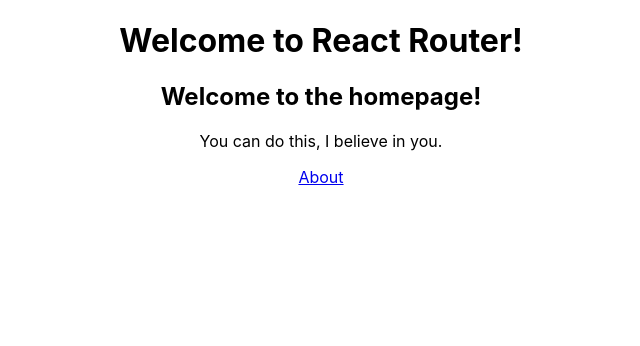
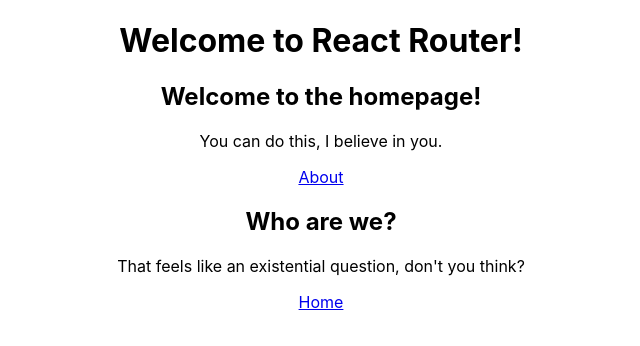
Before and after one commit to ken-lyk/ken-lyk.github.io, a React (Create React App) app: page / in a window 1280 px wide. Shown: the top 346 px of the page, without its empty margins (319-959 px from the left). Built offline with nearby package versions, Linux system fonts and the light colour scheme.

Commit message:
remove react router dom

```diff
--- a/src/App.js
+++ b/src/App.js
@@ -1,5 +1,4 @@
 import './App.css';
-import { Routes, Route } from "react-router-dom";
 import Home from './Home';
 import About from './About';
 
@@ -7,10 +6,8 @@
   return (
     <div className="App">
           <h1>Welcome to React Router!</h1>
-      <Routes>
-        <Route path="/about" element={<About />} />
-        <Route path="/" element={<Home />} />
-      </Routes>
+          <Home />
+          <About />
     </div>
   );
 }
--- a/src/index.js
+++ b/src/index.js
@@ -3,13 +3,12 @@
 import './index.css';
 import App from './App';
 import reportWebVitals from './reportWebVitals';
-import { HashRouter } from "react-router-dom";
 
 const root = ReactDOM.createRoot(document.getElementById('root'));
 root.render(
-  <HashRouter>
+  <React.StrictMode>
     <App />
-  </HashRouter>
+  </React.StrictMode>
 );
 
 // If you want to start measuring performance in your app, pass a function
```
